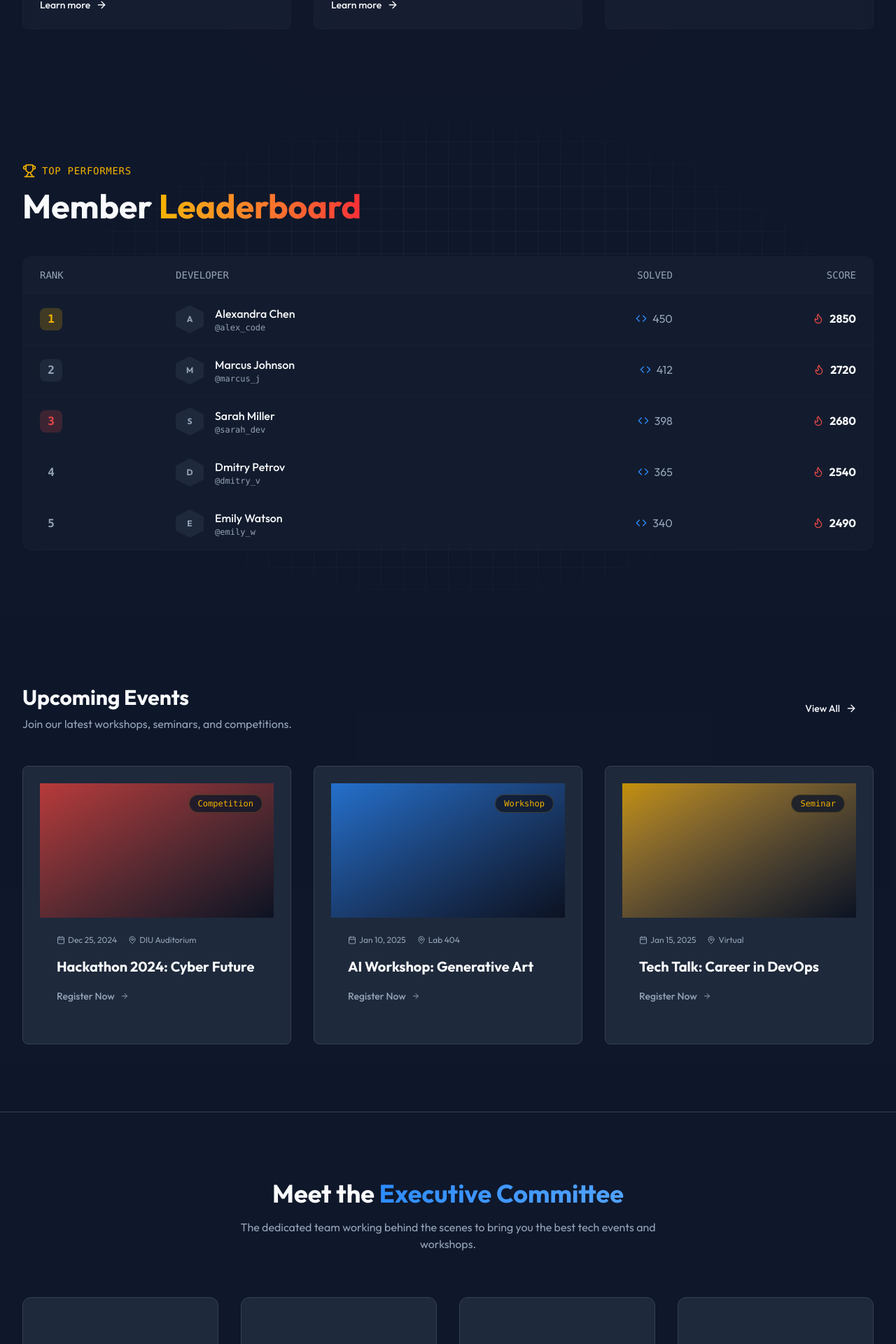
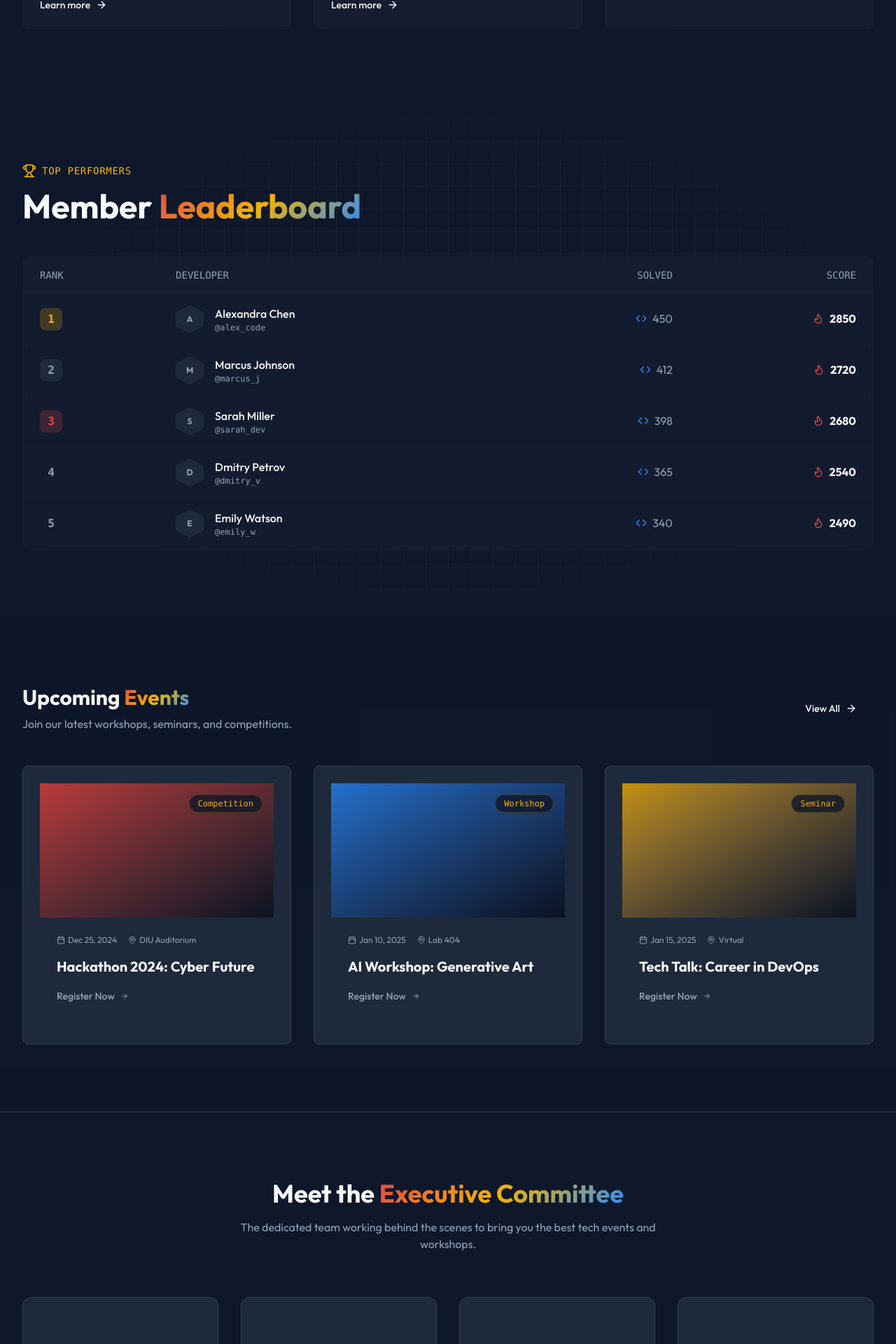
Before and after one commit to darklight9911/cpc-frontend, a Next.js app: page / in a window 1280 px wide. Shown: the part 1272-3192 px from the top of the page at 70% size. Built offline with nearby package versions, Linux system fonts and the light colour scheme.

Commit message:
refactor: Replace specific text color/gradient classes with a generic `text-gradient` utility class.

```diff
--- a/src/app/blog/page.tsx
+++ b/src/app/blog/page.tsx
@@ -11,7 +11,7 @@ export default function BlogPage() {
             <Container className="py-12 md:py-24">
                 <div className="max-w-3xl mx-auto text-center mb-16">
                     <h1 className="text-4xl md:text-5xl font-bold font-heading text-foreground mb-6">
-                        Latest <span className="text-secondary">Insights</span>
+                        Latest <span className="text-gradient">Insights</span>
                     </h1>
                     <p className="text-lg text-muted-foreground">
                         Articles, tutorials, and updates from the CPC team and community.
--- a/src/app/events/page.tsx
+++ b/src/app/events/page.tsx
@@ -10,7 +10,7 @@ export default function EventsPage() {
             <Container className="py-12 md:py-24">
                 <div className="max-w-3xl mx-auto text-center mb-16">
                     <h1 className="text-4xl md:text-5xl font-bold font-heading text-foreground mb-6">
-                        Upcoming <span className="text-accent">Events</span>
+                        Upcoming <span className="text-gradient">Events</span>
                     </h1>
                     <p className="text-lg text-muted-foreground">
                         Join our workshops, seminars, and hackathons to level up your skills and connect with the community.
--- a/src/app/projects/page.tsx
+++ b/src/app/projects/page.tsx
@@ -11,7 +11,7 @@ export default function ProjectsPage() {
             <Container className="py-12 md:py-24">
                 <div className="max-w-3xl mx-auto text-center mb-16">
                     <h1 className="text-4xl md:text-5xl font-bold font-heading text-foreground mb-6">
-                        Our <span className="text-primary">Projects</span>
+                        Our <span className="text-gradient">Projects</span>
                     </h1>
                     <p className="text-lg text-muted-foreground">
                         Showcasing innovative solutions and creative applications built by our talented community members.
--- a/src/app/team/page.tsx
+++ b/src/app/team/page.tsx
@@ -9,7 +9,7 @@ export default function TeamPage() {
             <Container className="py-12 md:py-24">
                 <div className="max-w-3xl mx-auto text-center mb-16">
                     <h1 className="text-4xl md:text-5xl font-bold font-heading text-foreground mb-6">
-                        Meet Our <span className="text-secondary">Team</span>
+                        Meet Our <span className="text-gradient">Team</span>
                     </h1>
                     <p className="text-lg text-muted-foreground">
                         The brilliant minds working behind the scenes to make CPC the best community for tech enthusiasts.
--- a/src/components/home/leaderboard.tsx
+++ b/src/components/home/leaderboard.tsx
@@ -25,7 +25,7 @@ export const Leaderboard = () => {
                             <span className="font-mono text-sm tracking-wider uppercase">Top Performers</span>
                         </div>
                         <h2 className="text-3xl md:text-5xl font-bold font-heading text-foreground">
-                            Member <span className="text-transparent bg-clip-text bg-gradient-to-r from-accent to-red-500">Leaderboard</span>
+                            Member <span className="text-gradient">Leaderboard</span>
                         </h2>
                     </div>
                 </div>
--- a/src/components/home/recent-events.tsx
+++ b/src/components/home/recent-events.tsx
@@ -14,7 +14,7 @@ export const RecentEvents = () => {
             <Container>
                 <div className="flex items-center justify-between mb-12">
                     <div>
-                        <h2 className="text-3xl font-bold font-heading text-foreground">Upcoming Events</h2>
+                        <h2 className="text-3xl font-bold font-heading text-foreground">Upcoming <span className="text-gradient">Events</span></h2>
                         <p className="text-muted-foreground mt-2">Join our latest workshops, seminars, and competitions.</p>
                     </div>
                     <Link href="/events">
--- a/src/components/home/team-preview.tsx
+++ b/src/components/home/team-preview.tsx
@@ -14,7 +14,7 @@ export const TeamPreview = () => {
             <Container>
                 <div className="text-center mb-16">
                     <h2 className="text-3xl md:text-4xl font-bold font-heading text-foreground mb-4">
-                        Meet the <span className="text-transparent bg-clip-text bg-gradient-to-r from-secondary to-blue-400">Executive Committee</span>
+                        Meet the <span className="text-gradient">Executive Committee</span>
                     </h2>
                     <p className="text-muted-foreground max-w-2xl mx-auto">
                         The dedicated team working behind the scenes to bring you the best tech events and workshops.
```
